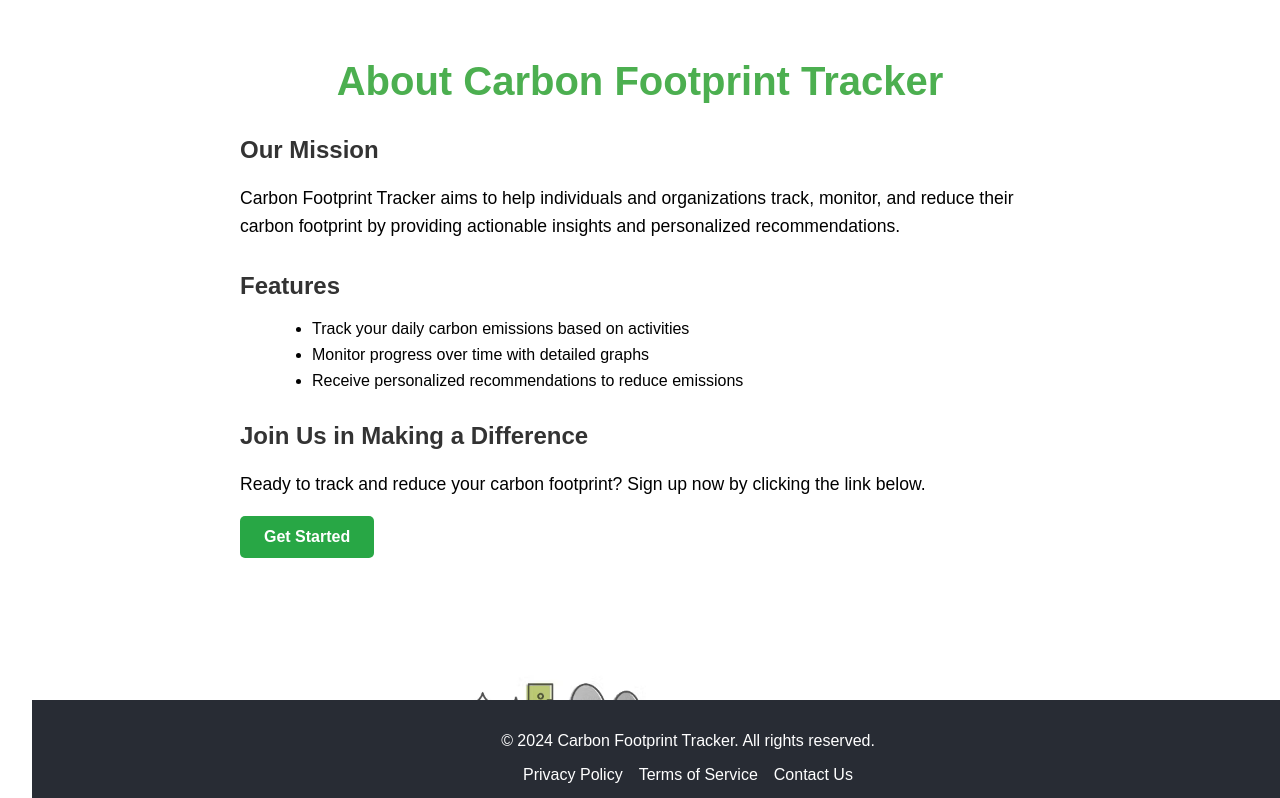
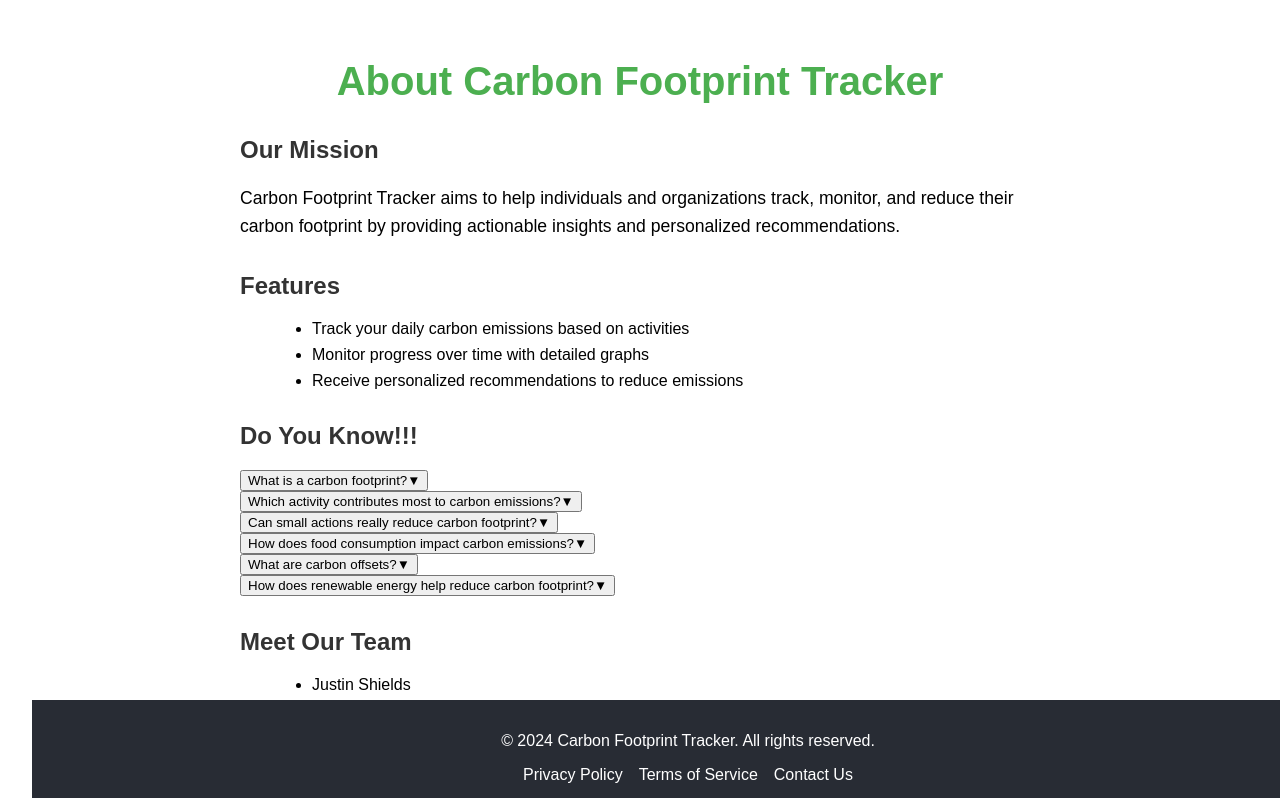
Before and after one commit to kreiz002/Carbon-Footprint-Tracker, a React (Create React App) app in the folder frontend/: page /about in a window 1280 px wide. Shown: the top 798 px of the page. Built offline with nearby package versions, Linux system fonts and the light colour scheme.

Commit message:
Update AboutPage.js

```diff
--- a/frontend/src/components/AboutPage.js
+++ b/frontend/src/components/AboutPage.js
@@ -1,12 +1,49 @@
-// src/components/AboutPage.js
-
-import React from 'react';
+  import React, { useState, useRef } from 'react';
   import Footer from './Footer';
   import './AboutPage.css';
   import CarbonFootprintImage from '../assets/carbon-footprint.png';
 
+  function AboutPage() {
+    const [openAccordion, setOpenAccordion] = useState(null);
+    const contentRefs = useRef([]); // Use a ref array to store refs for each trivia item
 
-function AboutPage() {
+    const toggleAccordion = (index) => {
+      setOpenAccordion(openAccordion === index ? null : index);
+    };
+
+    const triviaData = [
+      {
+        question: "What is a carbon footprint?",
+        answer:
+          "A carbon footprint is the total amount of greenhouse gases (including carbon dioxide and methane) that are generated by our actions.",
+      },
+      {
+        question: "Which activity contributes most to carbon emissions?",
+        answer:
+          "Transportation, electricity generation, and deforestation are among the largest contributors to carbon emissions globally.",
+      },
+      {
+        question: "Can small actions really reduce carbon footprint?",
+        answer:
+          "Yes! Actions like reducing waste, conserving energy, and using public transportation can collectively make a big difference.",
+      },
+      {
+        question: "How does food consumption impact carbon emissions?",
+        answer:
+          "Producing meat and dairy requires significant energy and resources, contributing to higher carbon emissions compared to plant-based foods.",
+      },
+      {
+        question: "What are carbon offsets?",
+        answer:
+          "Carbon offsets are initiatives or programs that aim to reduce greenhouse gas emissions to compensate for emissions produced elsewhere.",
+      },
+      {
+        question: "How does renewable energy help reduce carbon footprint?",
+        answer:
+          "Renewable energy sources like solar, wind, and hydropower generate electricity without emitting greenhouse gases, significantly reducing carbon footprints.",
+      },
+    ];
+
     return (
       <div className="about-page">
         <header className="about-header">
@@ -16,8 +53,9 @@ function AboutPage() {
         <section className="about-content">
           <h2>Our Mission</h2>
           <p>
-          Carbon Footprint Tracker aims to help individuals and organizations track, monitor,
-          and reduce their carbon footprint by providing actionable insights and personalized recommendations.
+            Carbon Footprint Tracker aims to help individuals and organizations
+            track, monitor, and reduce their carbon footprint by providing
+            actionable insights and personalized recommendations.
           </p>
 
           <h2>Features</h2>
@@ -27,11 +65,53 @@ function AboutPage() {
             <li>Receive personalized recommendations to reduce emissions</li>
           </ul>
 
-        <h2>Join Us in Making a Difference</h2>
-        <p>Ready to track and reduce your carbon footprint? Sign up now by clicking the link below.</p>
-        <a href="/signup" className="cta-button">Get Started</a>
+          <h2>Do You Know!!!</h2>
+          <div className="trivia-section">
+            {triviaData.map((item, index) => {
+              const isOpen = openAccordion === index;
+              const contentHeight =
+                isOpen && contentRefs.current[index]
+                  ? contentRefs.current[index].scrollHeight
+                  : 0;
 
-        <img src={CarbonFootprintImage} alt="Carbon Footprint" className="carbon-footprint-image" />
+              return (
+                <div key={index} className="trivia-item">
+                  <button
+                    className="trivia-question"
+                    onClick={() => toggleAccordion(index)}
+                  >
+                    {item.question}
+                    <span className="arrow">{isOpen ? "▲" : "▼"}</span>
+                  </button>
+                  <div
+                    className="trivia-answer"
+                    ref={(el) => (contentRefs.current[index] = el)}
+                    style={{
+                      height: `${contentHeight}px`,
+                      overflow: "hidden",
+                      transition: "height 0.3s ease",
+                    }}
+                  >
+                    <p>{item.answer}</p>
+                  </div>
+                </div>
+              );
+            })}
+          </div>
+
+          <h2>Meet Our Team</h2>
+          <ul className="team-list">
+            <li>Justin Shields</li>
+            <li>Aniruddha Tayade</li>
+            <li>Kathryna Reiz</li>
+            <li>Parker Esco</li>
+          </ul>
+
+          <img
+            src={CarbonFootprintImage}
+            alt="Carbon Footprint"
+            className="carbon-footprint-image"
+          />
         </section>
 
         <Footer />
```
Lines whose indentation alone changed are shown as unchanged.
